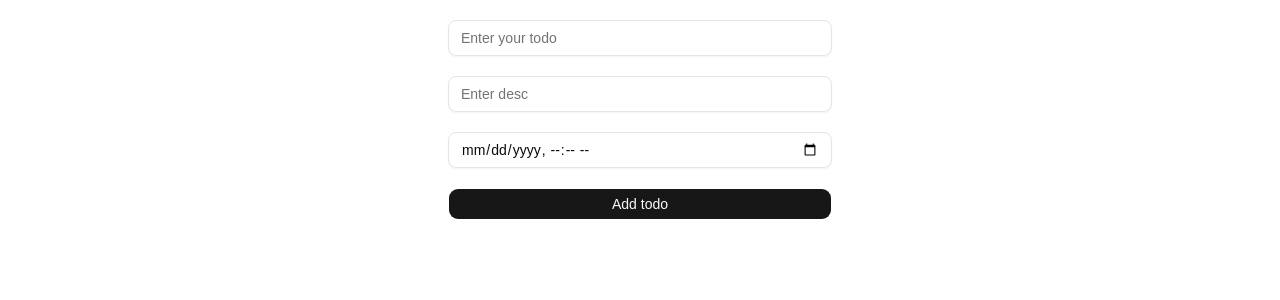
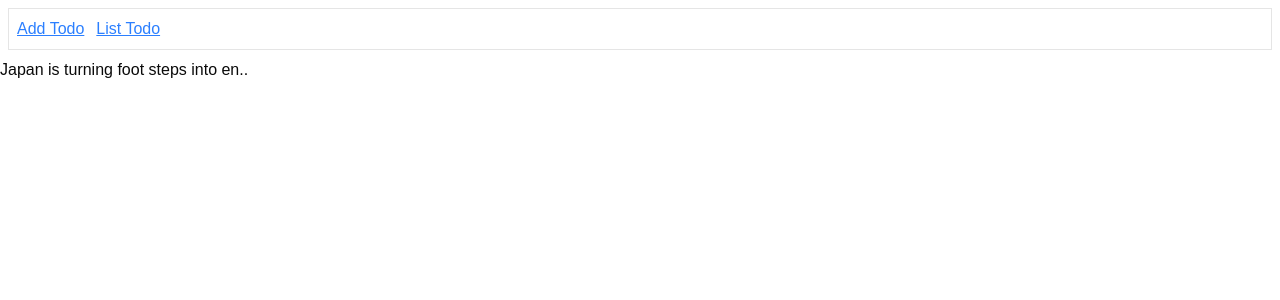
Before and after one commit to thejunghare/react-jb-student, a React (Vite) app in the folder todo-app/: page / in a window 1280 px wide. Shown: the top 300 px of the page. Built offline with nearby package versions, Linux system fonts and the light colour scheme.

Commit message:
code on 9 may

```diff
--- a/todo-app/package.json
+++ b/todo-app/package.json
@@ -19,6 +19,7 @@
     "path": "^0.12.7",
     "react": "^19.2.5",
     "react-dom": "^19.2.5",
+    "react-router-dom": "^7.15.0",
     "shadcn": "^4.7.0",
     "tailwind-merge": "^3.5.0",
     "tailwindcss": "^4.2.4",
--- /dev/null
+++ b/todo-app/src/AppRouter.jsx
@@ -0,0 +1,33 @@
+import TodoProvider from "./context/TodoProvider";
+import Dashboard from "./my-components/Dashboard";
+import Form from "./my-components/Form";
+import List from "./my-components/List";
+import Pricing from "./my-components/Pricing";
+import { BrowserRouter, Routes, Route, Link } from "react-router-dom";
+
+const AppRouter = () => {
+  return (
+    // define route -> localhost:5173/ ->index.html (App.jsx) /pricing -> (Pricing.jsx)
+    <BrowserRouter>
+      <TodoProvider>
+        <div className="flex border m-2 p-2 gap-3">
+          <Link to="/add-todo" className=" underline text-blue-500">
+            Add Todo
+          </Link>
+          <Link to="/see-todo" className="underline text-blue-500">
+            List Todo
+          </Link>
+        </div>
+
+        <Routes>
+          <Route path="/" element={<Dashboard />} />
+          <Route path="/see-todo" element={<List />} />
+          <Route path="/add-todo" element={<Form />} />
+          <Route path="/pricing" element={<Pricing />} />
+        </Routes>
+      </TodoProvider>
+    </BrowserRouter>
+  );
+};
+
+export default AppRouter;
--- a/todo-app/src/main.jsx
+++ b/todo-app/src/main.jsx
@@ -1,10 +1,11 @@
-import { StrictMode } from 'react'
-import { createRoot } from 'react-dom/client'
-import App from './App.jsx'
-import "../index.css"
+import { StrictMode } from "react";
+import { createRoot } from "react-dom/client";
+// import App from "./App.jsx";
+import "../index.css";
+import AppRouter from "./AppRouter.jsx";
 
-createRoot(document.getElementById('root')).render(
+createRoot(document.getElementById("root")).render(
   <StrictMode>
-    <App />
+    <AppRouter />
   </StrictMode>,
-)
+);
--- /dev/null
+++ b/todo-app/src/my-components/Dashboard.jsx
@@ -0,0 +1,9 @@
+const Dashboard = () => {
+  return (
+    <>
+      <p>Japan is turning foot steps into en..</p>
+    </>
+  );
+};
+
+export default Dashboard;
--- /dev/null
+++ b/todo-app/src/my-components/Pricing.jsx
@@ -0,0 +1,9 @@
+export const Pricing = () => {
+  return (
+    <>
+      <p>Free Forever</p>
+    </>
+  );
+};
+
+export default Pricing;
```
Also changed, not shown: 1 other file (tests, documents, lock files or other folders).
